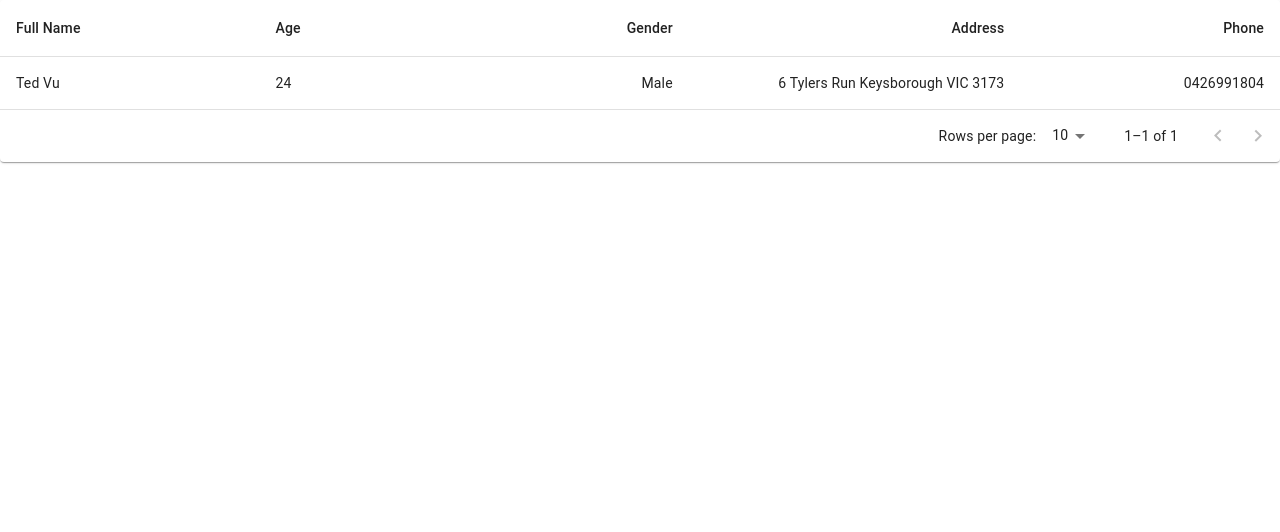
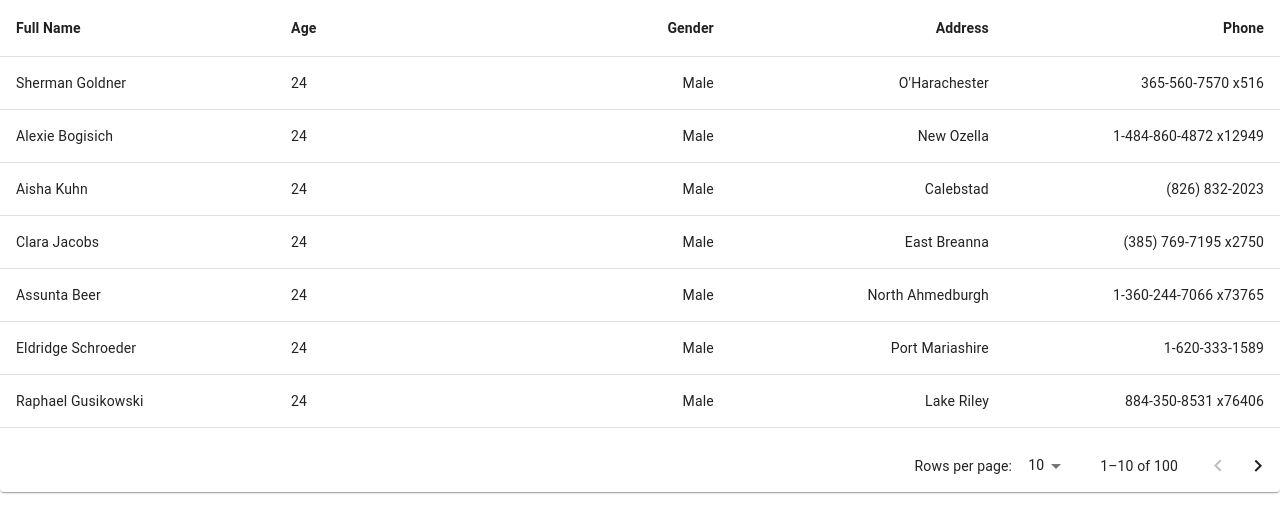
Before and after one commit to TedVu/patient-management-software, a React (Create React App) app: page /patients in a window 1280 px wide. Shown: the top 532 px of the page. Built offline with nearby package versions, Linux system fonts and the light colour scheme.

Commit message:
Add fake data to patient list to check display

```diff
--- a/package.json
+++ b/package.json
@@ -38,5 +38,8 @@
       "last 1 firefox version",
       "last 1 safari version"
     ]
+  },
+  "devDependencies": {
+    "@faker-js/faker": "^7.3.0"
   }
 }
--- a/src/pages/PatientList.js
+++ b/src/pages/PatientList.js
@@ -7,6 +7,7 @@ import TableContainer from "@mui/material/TableContainer";
 import TableHead from "@mui/material/TableHead";
 import TablePagination from "@mui/material/TablePagination";
 import TableRow from "@mui/material/TableRow";
+import { faker } from "@faker-js/faker";
 
 const columns = [
   { id: "fullname", label: "Full Name", minWidth: 170 },
@@ -37,15 +38,30 @@ function createData(fullname, age, gender, address, phone) {
   return { fullname, age, gender, address, phone };
 }
 
-const rows = [
-  createData(
-    "Ted Vu",
-    "24",
-    "Male",
-    "6 Tylers Run Keysborough VIC 3173",
-    "0426991804"
-  ),
-];
+const getFullname = () => {
+  const firstName = String(faker.name.firstName());
+  const lastName = String(faker.name.lastName());
+
+  return firstName + " " + lastName;
+};
+
+function createUsers() {
+  var users = [];
+  for (let i = 0; i < 100; ++i) {
+    users.push(
+      createData(
+        getFullname(),
+        24,
+        "Male",
+        faker.address.city(),
+        faker.phone.number()
+      )
+    );
+  }
+
+  return users;
+}
+const rows = createUsers();
 
 export default function PatientList() {
   const [page, setPage] = React.useState(0);
@@ -70,7 +86,7 @@ export default function PatientList() {
                 <TableCell
                   key={column.id}
                   align={column.align}
-                  style={{ minWidth: column.minWidth }}
+                  style={{ minWidth: column.minWidth, fontWeight: "bold" }}
                 >
                   {column.label}
                 </TableCell>
```
Also changed, not shown: 1 other file (tests, documents, lock files or other folders).
